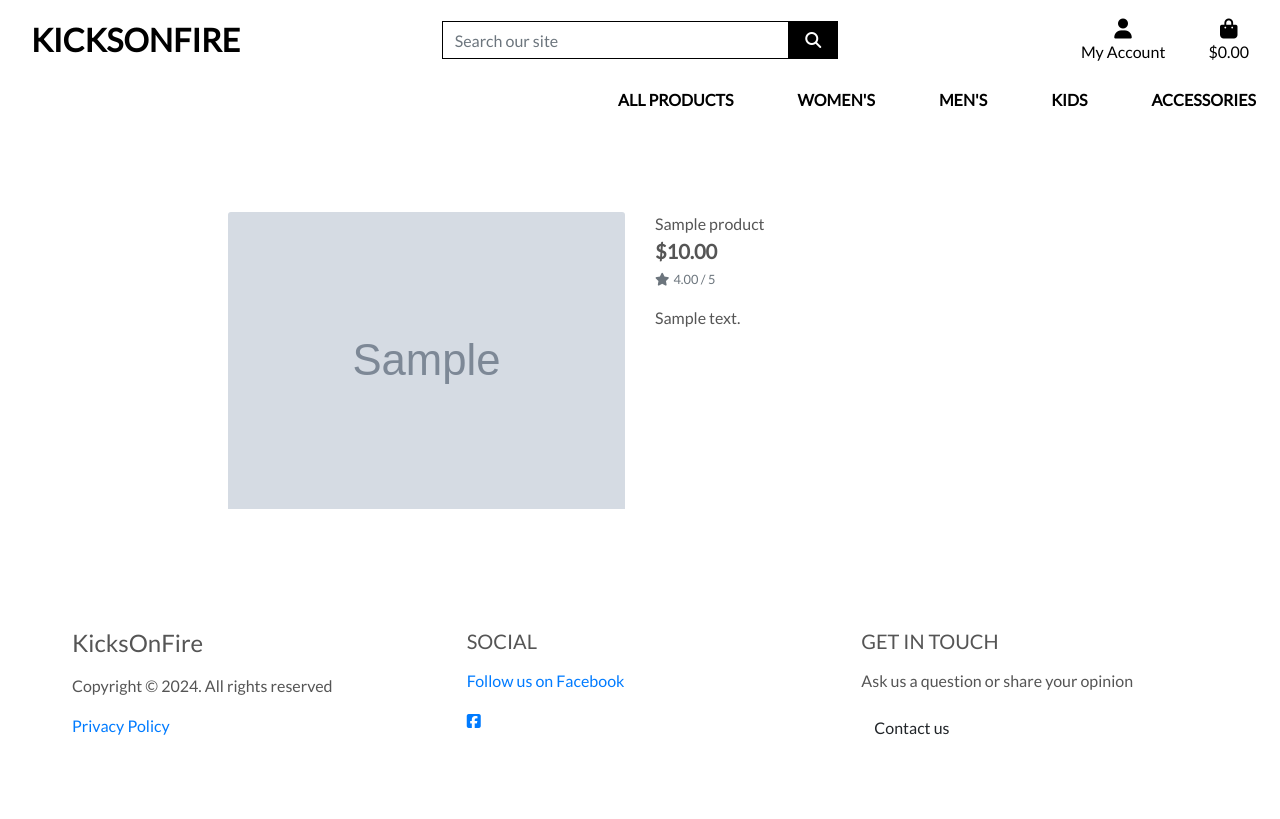
After one commit to ciarangriffin93/KicksOnFire, a Django app: page /products/1 in a window 1280 px wide. The commit adds this page. Run offline with Django 3.2, Linux system fonts and the light colour scheme; tables that the repository leaves empty hold one stand-in row (values such as "Sample post"); grey boxes marked "Sample" are stand-in pictures; some libraries are stand-ins or nearby versions.

Commit message:
Added product detail

```diff
--- /dev/null
+++ b/products/templates/products/product_detail.html
@@ -0,0 +1,43 @@
+{% extends "base.html" %}
+{% load static %}
+
+{% block page_header %}
+    <div class="container header-container">
+        <div class="row">
+            <div class="col"></div>
+        </div>
+    </div>
+{% endblock %}
+
+{% block content %}
+    <div class="overlay"></div>
+    <div class="container-fluid">
+        <div class="row">
+            <div class="col-12 col-md-6 col-lg-4 offset-lg-2">
+                <div class="image-container my-5">
+                    {% if product.image %}
+                        <a href="{{ product.image.url }}" target="_blank">
+                            <img class="card-img-top img-fluid" src="{{ product.image.url }}" alt="{{ product.name }}">
+                        </a>
+                        {% else %}
+                        <a href="">
+                            <img class="card-img-top img-fluid" src="{{ MEDIA_URL }}noimage.png" alt="{{ product.name }}">
+                        </a>
+                    {% endif %}
+                </div>
+            </div>
+            <div class="col-12 col-md-6 col-lg-4">
+                <div class="product-details-container mb-5 mt-md-5">
+                    <p class="mb-0">{{ product.name }}</p>
+                    <p class="lead mb-0 text-left font-weight-bold">${{ product.price }}</p>
+                    {% if product.rating %}
+                        <small class="text-muted"><i class="fas fa-star mr-1"></i>{{ product.rating }} / 5</small>
+                    {% else %}
+                        <small class="text-muted">No Rating</small>
+                    {% endif %}
+                    <p class="mt-3">{{ product.description }}</p>
+                </div>
+            </div>
+        </div>
+    </div>
+{% endblock %}
--- a/products/templates/products/products.html
+++ b/products/templates/products/products.html
@@ -26,11 +26,11 @@
                         <div class="col-sm-6 col-md-6 col-lg-4 col-xl-3">
                             <div class="card h-100 border-0">
                                 {% if product.image %}
-                                <a href="">
+                                <a href="{% url 'product_detail' product.id %}">
                                     <img class="card-img-top img-fluid" src="{{ product.image.url }}" alt="{{ product.name }}">
                                 </a>
                                 {% else %}
-                                <a href="">
+                                <a href="{% url 'product_detail' product.id %}">
                                     <img class="card-img-top img-fluid" src="{{ MEDIA_URL }}noimage.png" alt="{{ product.name }}">
                                 </a>
                                 {% endif %}
--- a/products/urls.py
+++ b/products/urls.py
@@ -2,5 +2,6 @@ from django.urls import path
 from . import views
 
 urlpatterns = [
-    path('', views.all_products, name='products')
+    path('', views.all_products, name='products'),
+    path('<product_id>', views.product_detail, name='product_detail'),
 ]
--- a/products/views.py
+++ b/products/views.py
@@ -1,10 +1,10 @@
-from django.shortcuts import render
+from django.shortcuts import render, get_object_or_404
 from .models import Product
 
 # Create your views here.
 
 def all_products(request):
-    """ A view to show all products, including sorting and search queries """
+    """ This view shows/retrieves all products """
 
     products = Product.objects.all()
 
@@ -13,3 +13,14 @@ def all_products(request):
     }
 
     return render(request, 'products/products.html', context)
+
+def product_detail(request, product_id):
+    """ Overview of a single product """
+
+    product = get_object_or_404(Product, pk=product_id)
+
+    context = {
+        'product': product,
+    }
+
+    return render(request, 'products/product_detail.html', context)
--- a/templates/includes/main-nav.html
+++ b/templates/includes/main-nav.html
@@ -8,7 +8,7 @@
                 <a href="" class="dropdown-item">By Price</a>
                 <a href="" class="dropdown-item ">By Rating</a>
                 <a href="" class="dropdown-item ">By Category</a>
-                <a href="" class="dropdown-item">All Products</a>
+                <a href="{% url 'products' %}" class="dropdown-item">All Products</a>
             </div>
         </li>
         <li class="nav-item dropdown">
```
Also changed, not shown: home/templates/home/index.html (+7 -7 lines).
